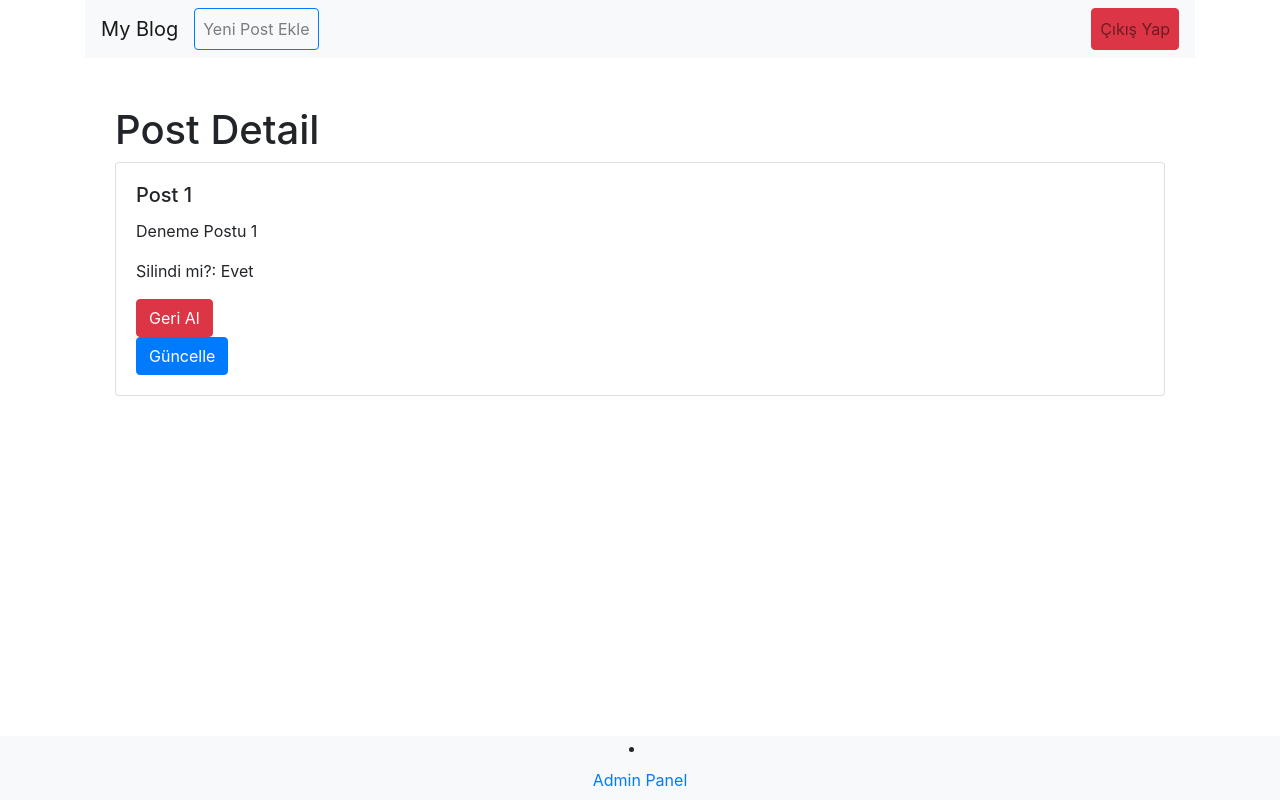
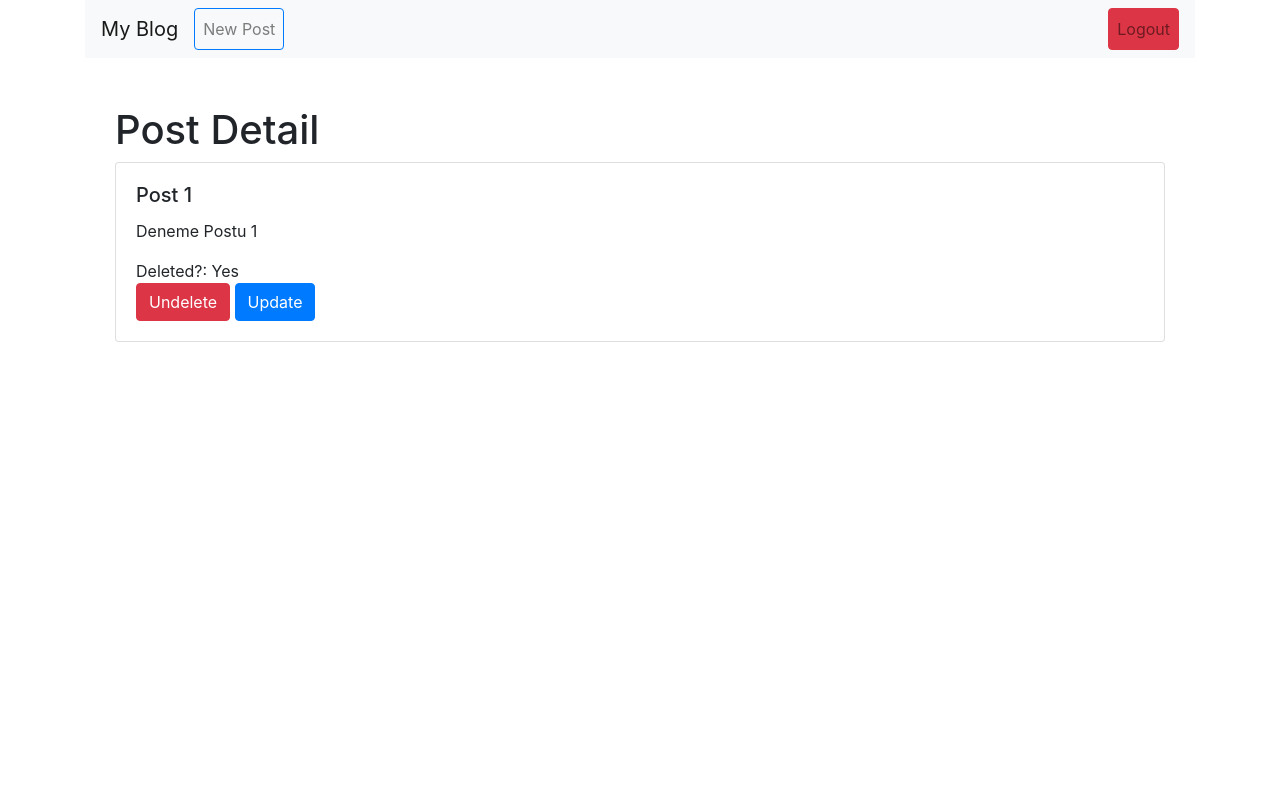
Before and after one commit to ismntr/DjangoBlogProject, a Django app: page /post/1/ in a window 1280 px wide. Run offline with Django 4.2, Linux system fonts and the light colour scheme; a user stored in the database is signed in; data comes from the database, SQL or seed files in the repository; both versions use the stored data as it was after the commit; some libraries are stand-ins or nearby versions.

Commit message:
derste yapılan update ve düzenlemeler

```diff
--- a/myproject/myapp/models.py
+++ b/myproject/myapp/models.py
@@ -14,5 +14,5 @@ class Post(models.Model):
     def __str__(self):
         return self.title
 
-    class Meta:
-        app_label = 'myapp'
+    # class Meta:
+    #     app_label = 'myapp'
--- a/myproject/myapp/templates/base.html
+++ b/myproject/myapp/templates/base.html
@@ -1,10 +1,12 @@
 <!DOCTYPE html>
 <html>
+
 <head>
     <title>{% block title %}My Blog{% endblock %}</title>
     <!-- Bootstrap CSS dosyasını burada ekleyin -->
     <link rel="stylesheet" href="https://maxcdn.bootstrapcdn.com/bootstrap/4.5.2/css/bootstrap.min.css">
 </head>
+
 <body>
     <!-- Navbar -->
     <div class="container">
@@ -15,22 +17,22 @@
                     <ul class="navbar-nav mr-auto">
                         {% if user.is_authenticated %}
                         <li class="nav-item">
-                            <a class="nav-link btn btn-outline-primary" href="{% url 'post_create' %}">Yeni Post Ekle</a>
+                            <a class="nav-link btn btn-outline-primary" href="{% url 'post_create' %}">New Post</a>
                         </li>
                         {% else %}
                         <li class="nav-item">
-                            <a class="nav-link" href="{% url 'register' %}">Kayıt Ol</a>
+                            <a class="nav-link" href="{% url 'register' %}">Register</a>
                         </li>
                         {% endif %}
                     </ul>
                     <ul class="navbar-nav ml-auto">
                         {% if user.is_authenticated %}
                         <li class="nav-item">
-                            <a class="nav-link btn btn-danger" href="{% url 'logout' %}">Çıkış Yap</a>
+                            <a class="nav-link btn btn-danger" href="{% url 'logout' %}">Logout</a>
                         </li>
                         {% else %}
                         <li class="nav-item">
-                            <a class="nav-link" href="{% url 'login' %}">Giriş Yap</a>
+                            <a class="nav-link" href="{% url 'login' %}">Login</a>
                         </li>
                         {% endif %}
                     </ul>
@@ -42,21 +44,18 @@
             {% block content %}{% endblock %}
         </div>
     </div>
-
-
-
-
     <!-- Bootstrap JS dosyasını burada ekleyin -->
     <script src="https://ajax.googleapis.com/ajax/libs/jquery/3.5.1/jquery.min.js"></script>
     <script src="https://cdnjs.cloudflare.com/ajax/libs/popper.js/1.16.0/umd/popper.min.js"></script>
     <script src="https://maxcdn.bootstrapcdn.com/bootstrap/4.5.2/js/bootstrap.min.js"></script>
 
     <!-- Footer kısmı -->
-    <footer class="fixed-bottom bg-light text-center">
+    <!-- <footer class="fixed-bottom bg-light text-center">
         <li class="nav-item">
             <a class="nav-link" href="/admin/">Admin Panel</a>
         </li>
-    </footer>
+    </footer> -->
 
 </body>
+
 </html>
--- a/myproject/myapp/templates/login.html
+++ b/myproject/myapp/templates/login.html
@@ -1,10 +1,10 @@
 {% extends 'base.html' %}
 
 {% block content %}
-  <h2>Giriş Yap</h2>
+  <h2>Login </h2>
   <form method="post">
     {% csrf_token %}
     {{ form.as_p }}
-    <button type="submit">Giriş Yap</button>
+    <button type="submit">Login</button>
   </form>
 {% endblock %}
--- a/myproject/myapp/templates/myapp/post_detail.html
+++ b/myproject/myapp/templates/myapp/post_detail.html
@@ -12,11 +12,12 @@
             {% endif %}
             <form method="post" action="{% url 'post_delete' post.pk %}">
                 {% csrf_token %}
-                <p class="card-text">Silindi mi?: {% if post.is_deleted %}Evet{% else %}Hayır{% endif %}</p>
-                <button type="submit" class="btn btn-danger">{% if post.is_deleted %}Geri Al{% else %}Sil{% endif %}</button>
+                <p class="card-text">Deleted?: {% if post.is_deleted %}Yes{% else %}No{% endif %}</p>
+
             </form>
             {% if post.user == request.user %}
-            <a href="{% url 'post_update' pk=post.pk %}" class="btn btn-primary">Güncelle</a>
+            <button type="submit" class="btn btn-danger">{% if post.is_deleted %}Undelete{% else %}Delete{% endif %}</button>
+            <a href="{% url 'post_update' pk=post.pk %}" class="btn btn-primary">Update</a>
             {% endif %}
         </div>
     </div>
--- a/myproject/myapp/templates/myapp/post_form.html
+++ b/myproject/myapp/templates/myapp/post_form.html
@@ -1,11 +1,11 @@
 {% extends 'base.html' %}
 
 {% block content %}
-  <h2>Post Güncelleme Formu</h2>
+  <h2>Post Update</h2>
   <form method="post">
     {% csrf_token %}
     {{ form.as_p }}
 
-    <button type="submit">Güncelle</button>
+    <button type="submit">Update</button>
   </form>
 {% endblock %}
--- a/myproject/myapp/templates/post_list.html
+++ b/myproject/myapp/templates/post_list.html
@@ -2,7 +2,7 @@
 {% extends 'base.html' %}
 
 {% block content %}
-  <h2>Kullanıcıya Ait Postlar</h2>
+  <h2>User Posts</h2>
   <ul>
     {% for post in posts %}
       <li>
--- a/myproject/myapp/templates/register.html
+++ b/myproject/myapp/templates/register.html
@@ -2,10 +2,10 @@
 {% extends 'base.html' %}
 
 {% block content %}
-  <h2>Kayıt Ol</h2>
+  <h2>Register</h2>
   <form method="post">
     {% csrf_token %}
     {{ form.as_p }}
-    <button type="submit">Kayıt Ol</button>
+    <button type="submit">Register</button>
   </form>
 {% endblock %}
--- a/myproject/myapp/views.py
+++ b/myproject/myapp/views.py
@@ -8,11 +8,11 @@ from django.contrib.auth import login as auth_login, logout as auth_logout, auth
 from django.contrib.auth.decorators import login_required
 from .forms import PostForm
 
-@login_required
+#@login_required
 def post_detail(request, pk):
     post = get_object_or_404(Post, pk=pk)
-    if post.user != request.user:
-        return HttpResponseForbidden("You do not have permission to access this post.")
+    # if post.user != request.user:
+    #     return HttpResponseForbidden("You do not have permission to access this post.")
     return render(request, 'myapp/post_detail.html', {'post': post})
 
 def post_list(request):
@@ -25,21 +25,12 @@ def post_list(request):
 
     return render(request, 'myapp/post_list.html', {'posts': posts})
 
-
-@login_required
-def post_detail(request, pk):
-    post = get_object_or_404(Post, pk=pk)
-    if post.user != request.user:
-        return HttpResponseForbidden("You do not have permission to access this post.")
-    return render(request, 'myapp/post_detail.html', {'post': post})
-
-
 def register(request):
     if request.method == 'POST':
         form = UserCreationForm(request.POST)
         if form.is_valid():
             user = form.save()
-            login(request, user)
+            auth_login(request, user)
             return redirect('post_list')
     else:
         form = UserCreationForm()
@@ -91,10 +82,7 @@ def post_delete(request, pk):
 
 @login_required
 def post_update(request, pk):
-    post = get_object_or_404(Post, pk=pk)
-
-    if post.user != request.user:
-        return HttpResponseForbidden("You do not have permission to update this post.")
+    post = get_object_or_404(Post, pk=pk, user=request.user)
 
     if request.method == 'POST':
         form = PostForm(request.POST, instance=post)
```
Also changed, not shown: myproject/myapp/templates/myapp/post_create.html (+4 -4 lines), myproject/db.sqlite3. Lines whose indentation alone changed are shown as unchanged.
